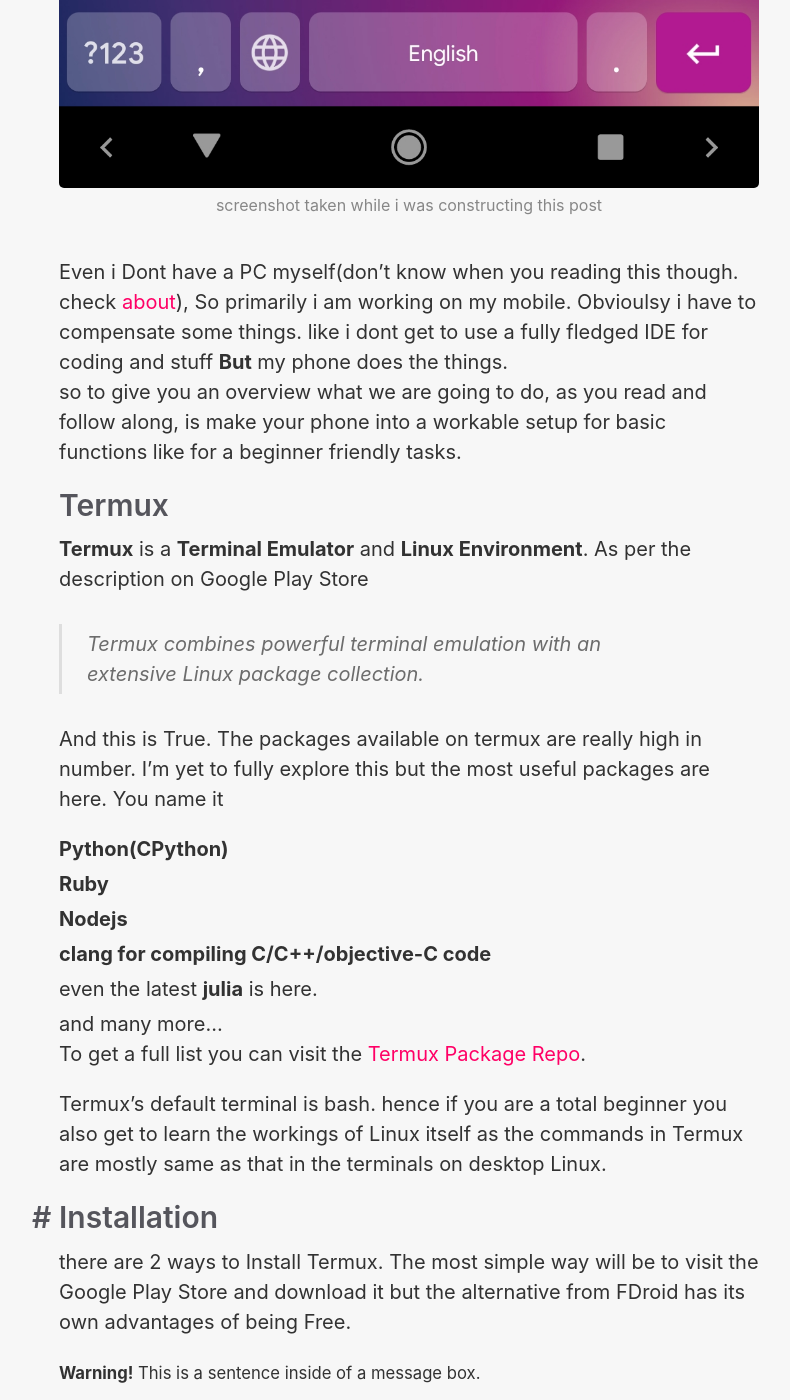
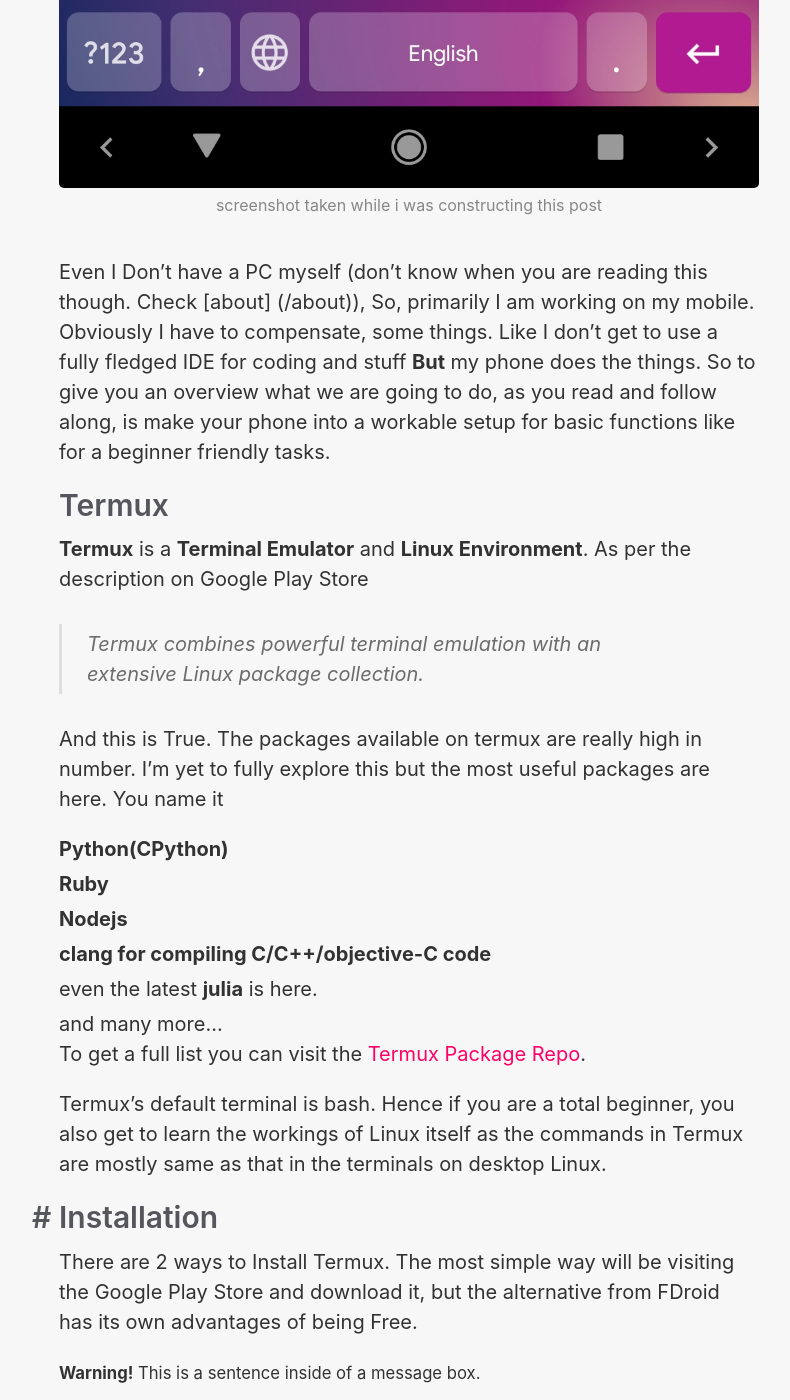
Before and after one commit to raprocks/raprocks.github.io, a Jekyll site: the page built from _posts/2020-05-13-lets-begin.md, in a window 1280 px wide and 1400 px high, scrolled down 1934 px. Shown: the whole window, without its empty margins (231-1021 px from the left). Built offline with Jekyll 4.4.1, drawn with Linux system fonts in a browser that asks for light colours; some of the changed text lies outside the part shown.

Commit message:
punctuation and grammar fixed by Pratik Bhadane blame him for typos

```diff
--- a/_posts/2020-05-13-lets-begin.md
+++ b/_posts/2020-05-13-lets-begin.md
@@ -6,14 +6,13 @@
 last_modified_at: 2019-05-14
 ---
 
-So You want to learn coding but don't know where to start. and above all of this you are in a bigger problem, You dont have a personal computer to code on. **Dont Worry** is what i will say to you. Until you got your Ambition to do something you can do it in any Conditions possible. Today i will introduce to you a very important tool for Android devices that i use on daily basis. Infact this whole site and even this post is being written on the tool itself on my Android Device.
+So You want to learn coding, but don't know where to start. And above all of this you are in a bigger problem, You don't have a personal computer to code on. **Dont Worry** is what I will say to you. Until you got your Ambition to do something you can do it in any Conditions possible. Today I will introduce to you a very important tool for Android devices that I use on a daily basis. In fact, this whole site and even this post are being written on the tool itself on my Android Device.
 <figure>
 	<img src="/assets/images/lets-begin1.jpg" alt="termux-lets-begin">
 	<figcaption> screenshot taken while i was constructing this post</figcaption>
 </figure>
 
-Even i Dont have a PC myself(don't know when you reading this though. check [about](/about)), So primarily i am working on my mobile. Obvioulsy i have to compensate some things. like i dont get to use a fully fledged IDE for coding and stuff **But** my phone does the things.
-so to give you an overview what we are going to do, as you read and follow along, is make your phone into a workable setup for basic functions like for a beginner friendly tasks.
+Even I Don't have a PC myself (don't know when you are reading this though. Check [about] (/about)), So, primarily I am working on my mobile. Obviously I have to compensate, some things. Like I don't get to use a fully fledged IDE for coding and stuff **But** my phone does the things.   So to give you an overview what we are going to do, as you read and follow along, is make your phone into a workable setup for basic functions like for a beginner friendly tasks.
 
 # Termux
 **Termux** is a **Terminal Emulator** and **Linux Environment**. As per the description on Google Play Store
@@ -31,11 +30,11 @@
 
 To get a full list you can visit the [Termux Package Repo](https://github.com/termux/termux-packages/blob/master/README.md#project-structure).
 
-Termux's default terminal is bash. hence if you are a total beginner you also get to learn the workings of Linux itself as the commands in Termux are mostly same as that in the terminals on desktop Linux.
+Termux's default terminal is bash. Hence if you are a total beginner, you also get to learn the workings of Linux itself as the commands in Termux are mostly same as that in the terminals on desktop Linux.
 
 
 ## Installation
- there are 2 ways to Install Termux. The most simple way will be to visit the Google Play Store and download it but the alternative from FDroid has its own advantages of being Free.
+ There are 2 ways to Install Termux. The most simple way will be visiting the Google Play Store and download it, but the alternative from FDroid has its own advantages of being Free.
 <p class="message-yellow"><small><b>Warning!</b> This is a sentence inside of a message box.</small></p>
 #### From The Google Play Store.
 1. You Can simply Follow the link [Here](https://play.google.com/store/apps/details?id=com.termux) to install the app.
@@ -64,9 +63,9 @@
 	<figcaption> Various components in Termux.</figcaption>
 </figure>
 
-as you can see, we have a bunch of keys like the Ctrl, Alt, Tab and the Esc button. We will customize and add to them later on in this post. These are very important keys and we need them during operations done on the terminal.
+As you can see, we have a bunch of keys like the Ctrl, Alt, Tab and the Esc button. We will customize and add to them later on in this post. These are very important keys and we need them during operations done on the terminal.
 If you swipe from the left edge of the screen towards the right side you will see the **Keyboard** and **New Session** buttons
-as the name suggests the Keyboard button is used to turn the input from the keyboard on and off by simply vanishing the keyboard form the screen and making it appear. This is helpful when tapping on the screen wont make the keyboard appear for some reason.
+As the name suggests the Keyboard button is used to turn the input from the keyboard on and off by simply vanishing the keyboard form the screen and making it appear. This is helpful when tapping on the screen wont make the keyboard appear for some reason.
 The New Session button is used to, Create New Sessions, of the terminal which are totally independantly functioning. This is useful to edit multiple files on the go instead of closing and reopening or to run an instance of a server in the background. You can rename the sessions to make them more identifiable.
 
 ## Sessions
```
Also changed, not shown: other parts of _posts/2020-05-13-lets-begin.md (+2 -2 lines).
